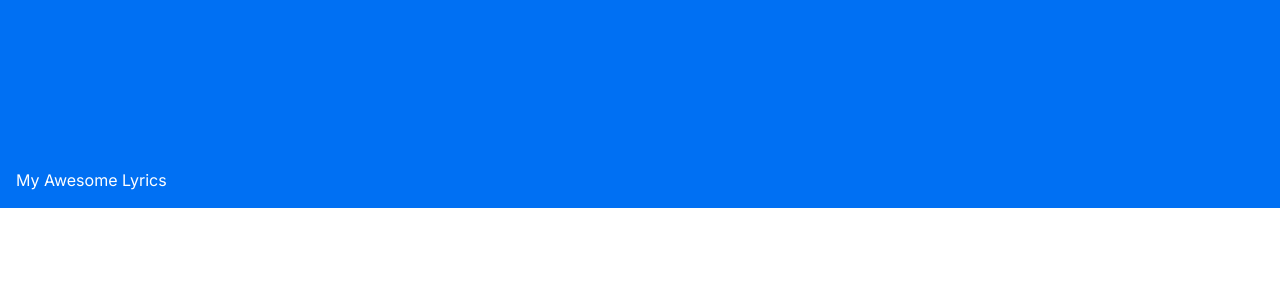
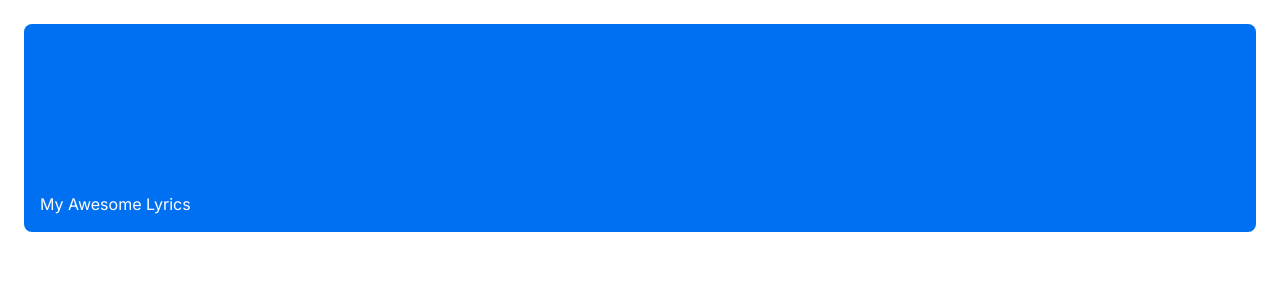
Before and after one commit to felepo/my-awesome-lyrics, a Next.js app: page / in a window 1280 px wide. Shown: the top 300 px of the page. Built offline with nearby package versions, Linux system fonts and the light colour scheme; a web font is replaced by a local one.

Commit message:
Adjusting styles for the dashboard sidenav

```diff
--- a/app/page.tsx
+++ b/app/page.tsx
@@ -1,7 +1,7 @@
 export default function Page() {
   return (
-    <main className="flex min-h-screen flex-col">
-      <div className="flex h-20 shrink-0 items-end bg-blue-500 p-4 md:h-52 text-white">
+    <main className="flex min-h-screen flex-col p-6">
+      <div className="flex h-20 shrink-0 items-end rounded-lg bg-blue-500 p-4 md:h-52 text-white">
         My Awesome Lyrics
       </div>
     </main>
--- a/app/ui/main-logo.tsx
+++ b/app/ui/main-logo.tsx
@@ -1,4 +1,4 @@
-import { FireIcon } from '@heroicons/react/24/outline';
+import { AdjustmentsHorizontalIcon } from '@heroicons/react/24/outline';
 import { lusitana } from '@/app/ui/fonts';
 
 export default function MainLogo() {
@@ -6,8 +6,8 @@ export default function MainLogo() {
     <div
       className={`${lusitana.className} flex flex-row items-center leading-none text-white`}
     >
-      <FireIcon className="h-12 w-12 rotate-[15deg]" />
-      <p className="text-[44px]">ILPV</p>
+      <AdjustmentsHorizontalIcon className="h-12 w-12 flex-shrink-0" />
+      <p className="text-[44px] ml-4 flex-shrink-0">ILPV</p>
     </div>
   );
 }
```
Also changed, not shown: app/lyrics/layout.tsx (added).
